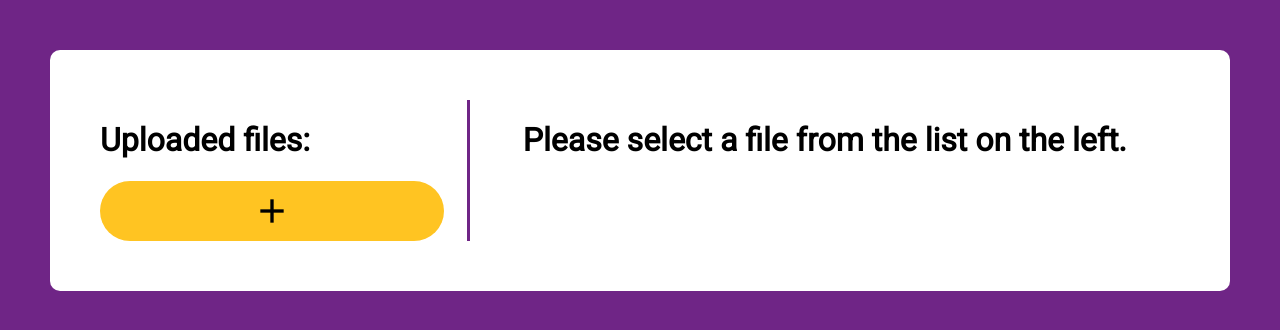
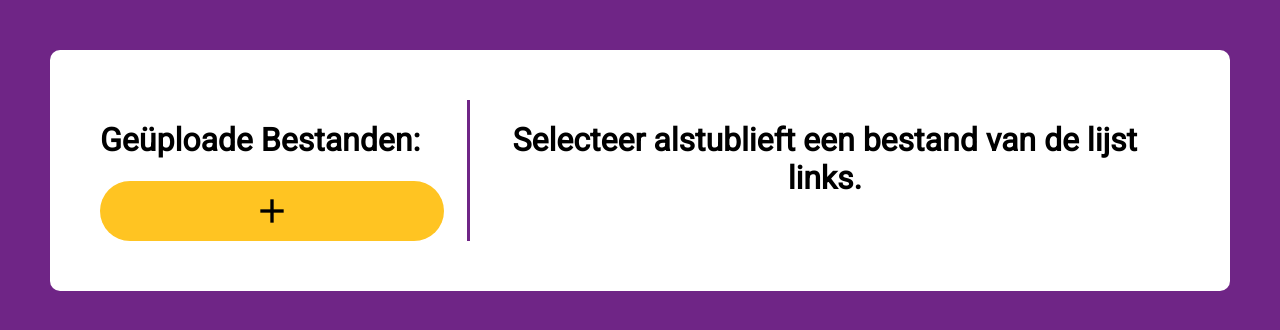
Before and after one commit to penguix0/simple_whisper_webapp, a Flask app: page /upload in a window 1280 px wide. Shown: the top 330 px of the page. Run offline with Flask 3, Linux system fonts and the light colour scheme; the visitor is signed in with stand-in values (Sample User, id 1); data that the repository does not hold is empty; parts of the project's set-up code (start-up, migrations or seed data) failed here and were passed over; some libraries are stand-ins or nearby versions.

Commit message:
Language change

```diff
--- a/simple_whisper_web/application/templates/upload.html
+++ b/simple_whisper_web/application/templates/upload.html
@@ -6,7 +6,7 @@
 {% block body %}
 <div id="container">
     <div id="upload-container">
-        <h1>Uploaded files:</h1>
+        <h1>Geüploade Bestanden:</h1>
         <div id="prior-upload-container">
             {% for file in files%}
             <div class="upload-item" onclick="addQueryParam('selected_file', '{{ file.id }}')">
@@ -47,7 +47,7 @@
         {% endif %}
 
         {% else %}
-        <h1 style="word-break: normal;">Please select a file from the list on the left.</h1>
+        <h1 style="word-break: normal;">Selecteer alstublieft een bestand van de lijst links.</h1>
         {% endif %}
     </div>
 </div>
@@ -83,7 +83,7 @@
                 // Handle the error response if needed
                 console.error('Error removing file:', error);
             }
-        });
+        }); close
     }
     // Function to update que length
     function updateQueueLength() {
@@ -97,11 +97,11 @@
                     // Determine the appropriate text based on que_length
                     let queueText;
                     if (response.queue_length === 0) {
-                        queueText = 'Your the only one waiting, this file will be processed as soon as possible!';
+                        queueText = 'U bent de enige in de wachtrij, dit bestand zal zo snel mogelijk worden verwerkt!';
                     } else if (response.queue_length === 1) {
-                        queueText = 'There is currently one other file waiting in the queue.';
+                        queueText = 'U bent als volgende aan de beurt.';
                     } else {
-                        queueText = `There are currently ${response.queue_length} other files waiting in the queue.`;
+                        queueText = `Er zijn momenteel ${response.queue_length} andere bestanden in de wachtrij.`;
                     }
 
                     // Update the content with the determined text
@@ -136,10 +136,10 @@
                     if (isFinished && reload_on_finish) {
                         location.reload();
                         // Update the content with the determined text
-                        $('#queue-length-placeholder').text("File is processed, please reload the page.");
+                        $('#queue-length-placeholder').text("Bestand is verwerkt, herlaad alstublieft de pagina.");
                     } else if (isBeingProcessed) {
                         reload_on_finish = true;
-                        const queueStateText = 'This file is being processed. Currently at ' + progress + ' seconds.';
+                        const queueStateText = 'Dit bestand wordt momenteel verwerkt. Huidige status: ' + progress + ' seconden.';
 
                         // Update the content with the determined text
                         $('#queue-length-placeholder').text(queueStateText);
@@ -183,13 +183,34 @@
     // Set interval to update every 10 seconds (10000 milliseconds)
     setInterval(updateFileQueueStateOrLength, 5000);
 
-    function copyToClipboard() {
-        // Get the text field
-        var copyText = document.getElementById("result-text-container");
+    async function copyToClipboard() {
+        var textToCopy = document.getElementById("result-text-container").innerText;
 
-        // Copy the text inside the text field
-        navigator.clipboard.writeText(copyText.innerHTML);
+        // Navigator clipboard api needs a secure context (https)
+        if (navigator.clipboard && window.isSecureContext) {
+            await navigator.clipboard.writeText(textToCopy);
+        } else {
+            // Use the 'out of viewport hidden text area' trick
+            const textArea = document.createElement("textarea");
+            textArea.value = textToCopy;
+
+            // Move textarea out of the viewport so it's not visible
+            textArea.style.position = "absolute";
+            textArea.style.left = "-999999px";
+
+            document.body.prepend(textArea);
+            textArea.select();
+
+            try {
+                document.execCommand('copy');
+            } catch (error) {
+                console.error(error);
+            } finally {
+                textArea.remove();
             }
+        }
+    }
+
 </script>
 
 {% endblock %}
--- a/simple_whisper_web/application/views/upload/upload.py
+++ b/simple_whisper_web/application/views/upload/upload.py
@@ -22,7 +22,7 @@ def allowed_file(filename):
            filename.rsplit('.', 1)[1].lower() in app.config["ALLOWED_EXTENSIONS"]
 
 class UploadForm(FlaskForm):
-    file = FileField('File', validators=[FileRequired(), FileAllowed(app.config["ALLOWED_EXTENSIONS"], 'Only audio files are allowed!')])
+    file = FileField('File', validators=[FileRequired(), FileAllowed(app.config["ALLOWED_EXTENSIONS"], 'Alleen audio bestanden zijn toegestaan!')])
 
 class SelectedFile:
     def __init__(self, name, length, file_id, result):
```
Lines whose indentation alone changed are shown as unchanged.
